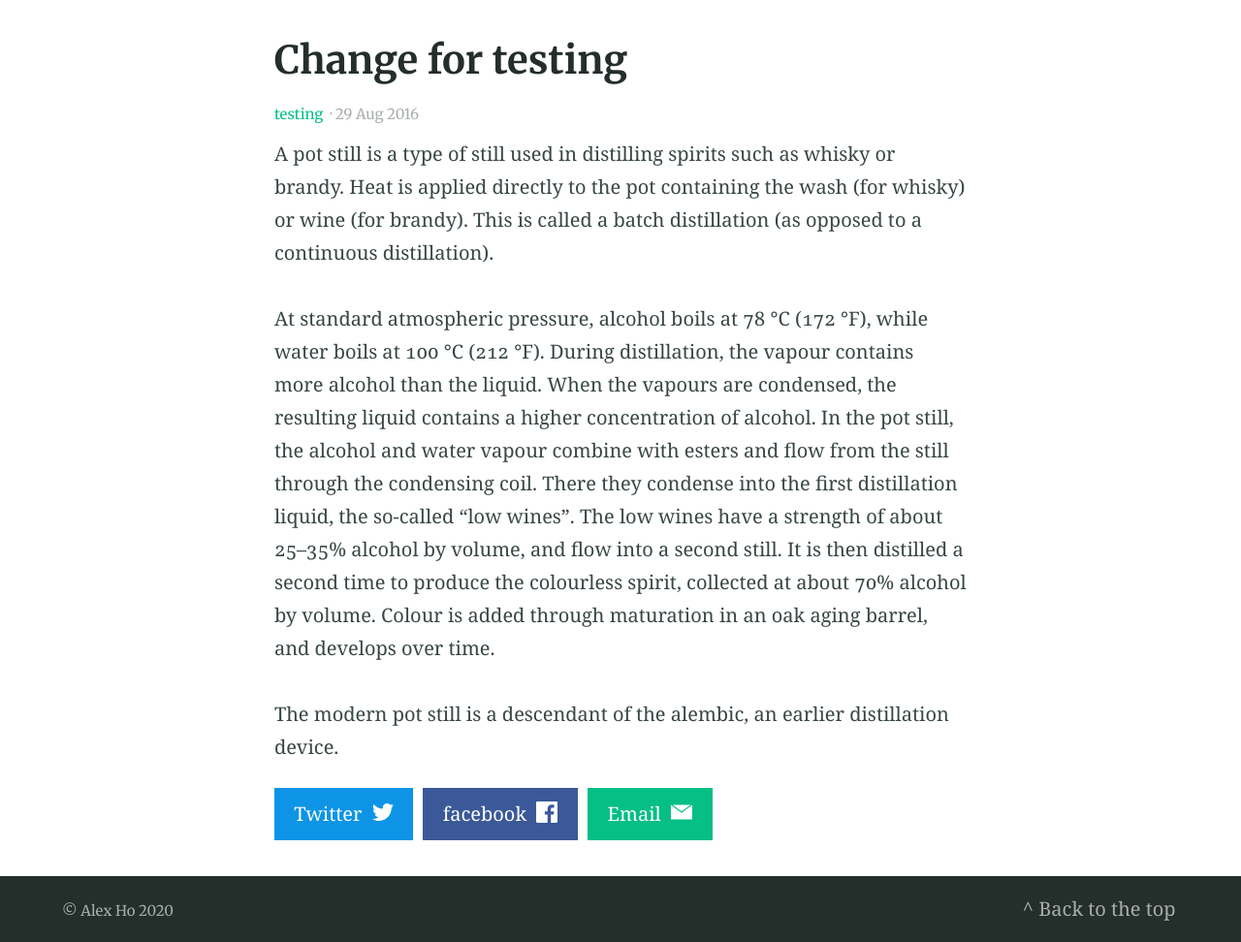
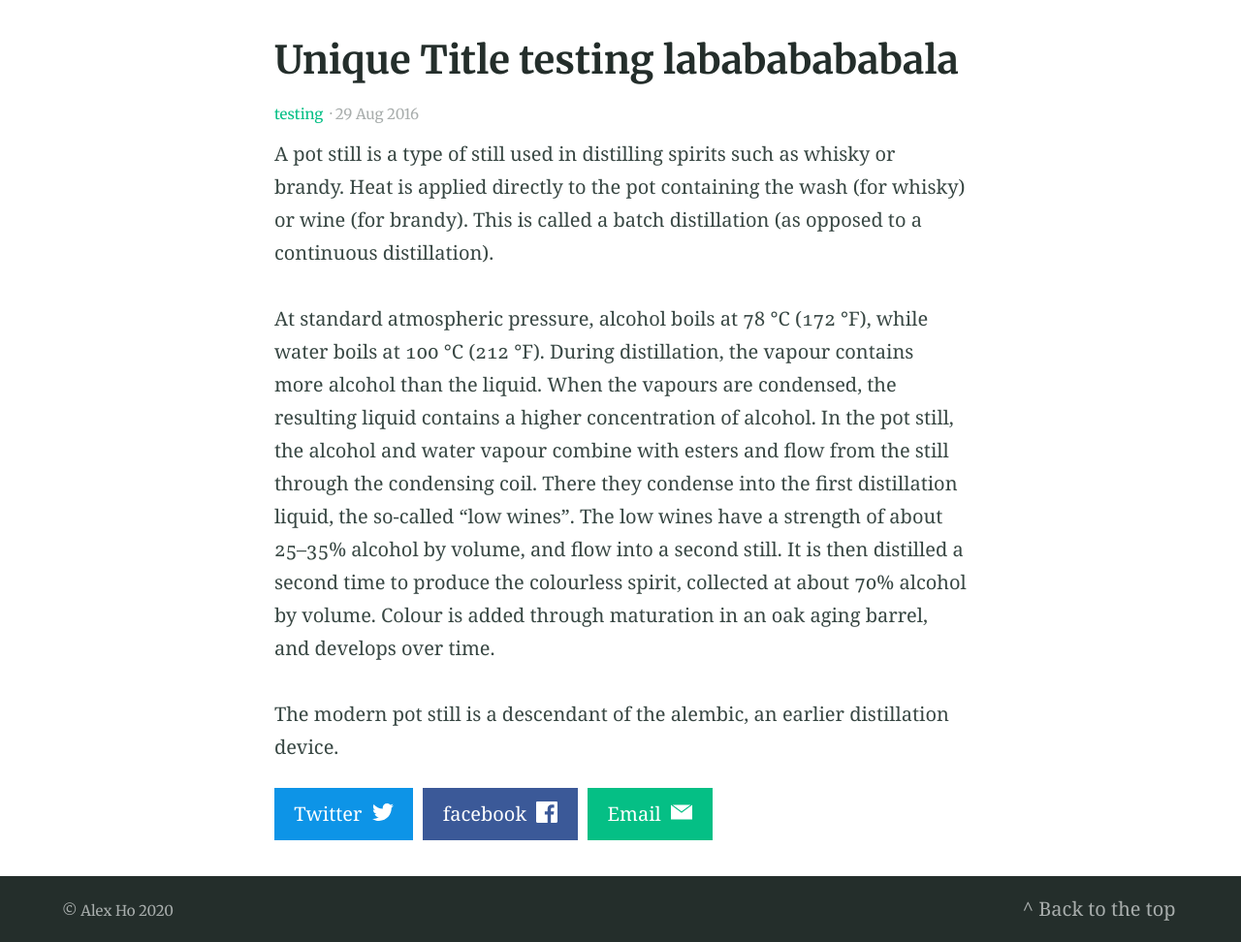
Before and after one commit to aho38/aho38.github.io, a Jekyll site: the page built from _posts/2016-08-29-example-post-three.md, in a window 1280 px wide. Shown: the part 408-1380 px from the top of the page at 97% size. Built offline with Jekyll 4.4.1, drawn with Linux system fonts in a browser that asks for light colours.

Commit message:
Update 2016-08-29-example-post-three.md

```diff
--- a/_posts/2016-08-29-example-post-three.md
+++ b/_posts/2016-08-29-example-post-three.md
@@ -1,5 +1,5 @@
 ---
-title: Change for testing
+title: Unique Title testing labababababala
 categories:
 - testing
 excerpt: |
```
